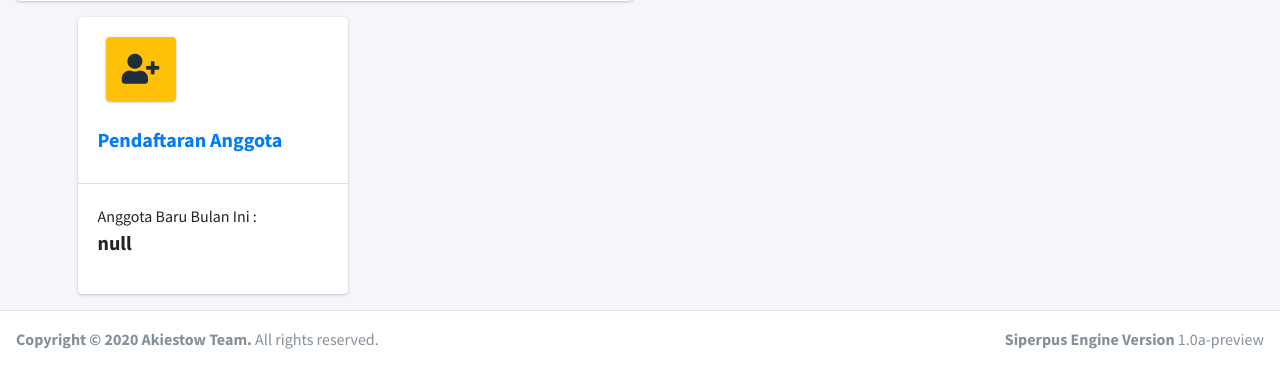
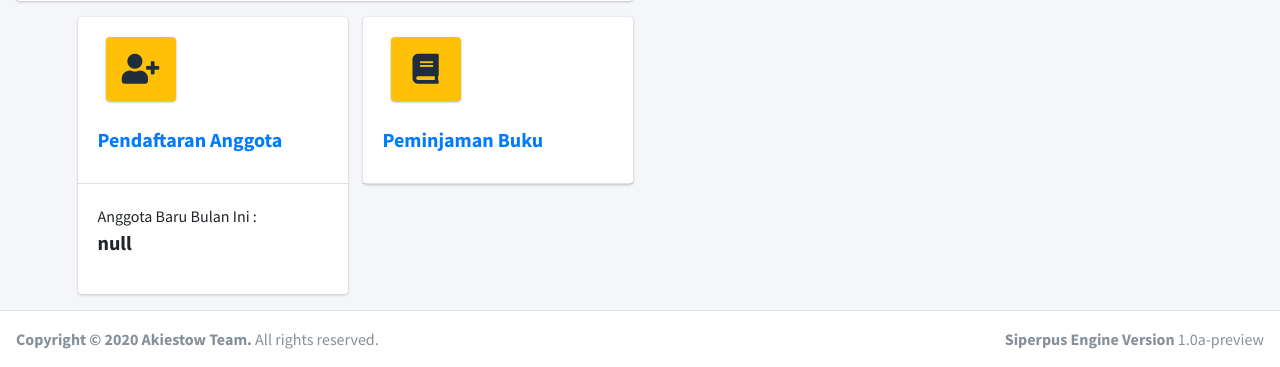
Before and after one commit to NaMLiM/Siperpus, a PHP site: page / in a window 1280 px wide. Shown: the part 515-882 px from the top of the page. Run offline with PHP 8.4, Linux system fonts and the light colour scheme; some libraries are stand-ins or nearby versions.

Commit message:
Added borrow button

```diff
--- a/index.php
+++ b/index.php
@@ -134,6 +134,8 @@
       <!-- /.container-fluid -->
     </div>
     <!-- /.content -->
+
+    <!--Content-->
     <div class="content">
       <div class="container">
           <div class="row">
@@ -169,6 +171,28 @@
               </div>
               <!-- /.Pendaftaran-Anggota-->
 
+              <!--Peminjaman-Buku-->
+              <div class="col-lg-3">
+                <div class="card">
+                  <a href="#">
+                    <div class="card-header border-1 ">
+                      <!--icon-book-->
+                      <div class="d-flex">
+                        <div class="info-box col-lg-5 elevation-0">
+                          <span class="info-box-icon bg-warning elevation-1"><i class="fa fa-book"></i></span>
+                        </div>
+                      </div>
+                      <!--/.icon-book -->
+                      <div class="d-flex">
+                          <p class="d-flex flex-column">
+                            <span class="text-bold text-lg">Peminjaman Buku</span>
+                          </p>
+                        </div>
+                    </div>
+                  </a>
+                </div>
+              </div>
+              <!-- /.Peminjaman-Buku-->
             </div>
         </div>
     </div>
```
